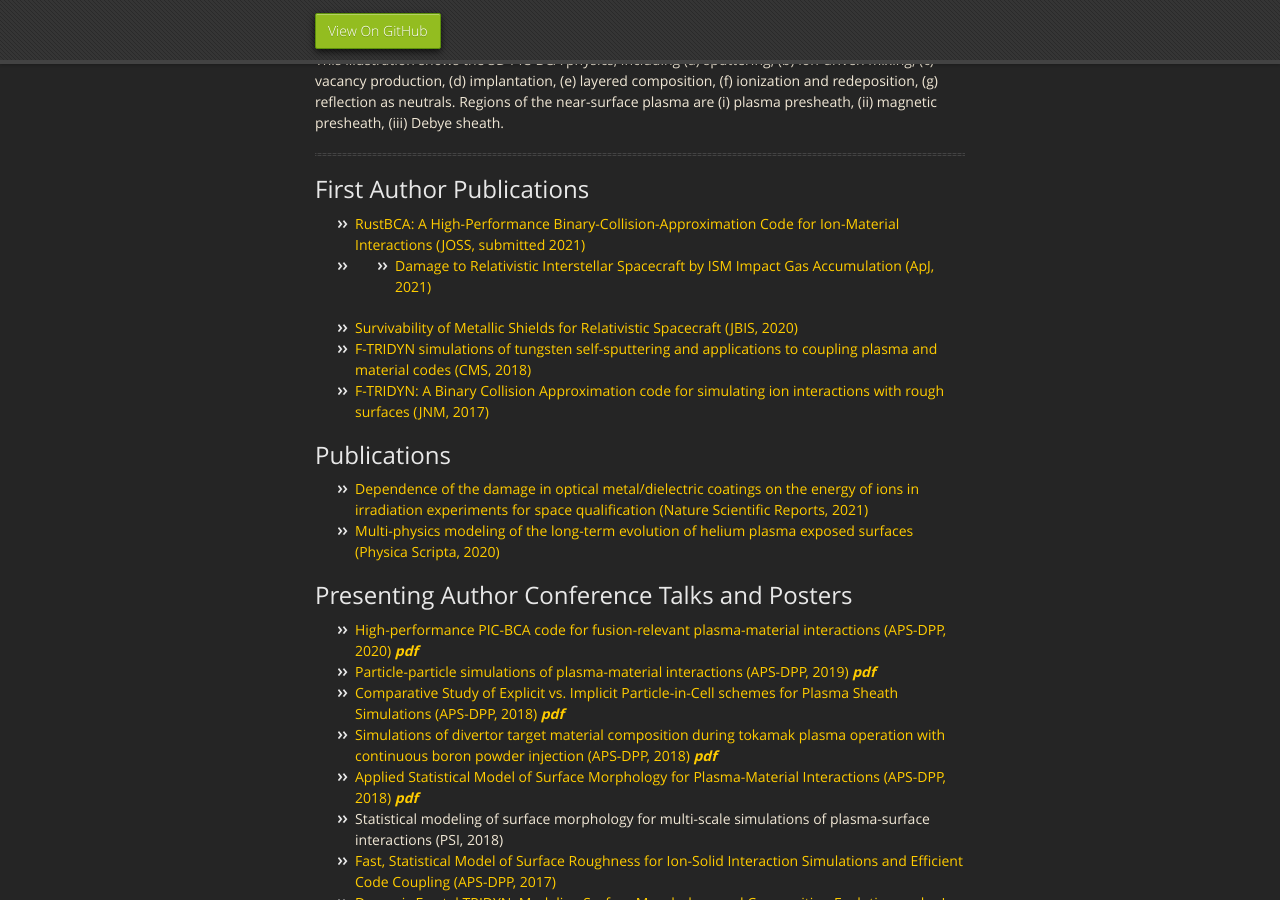
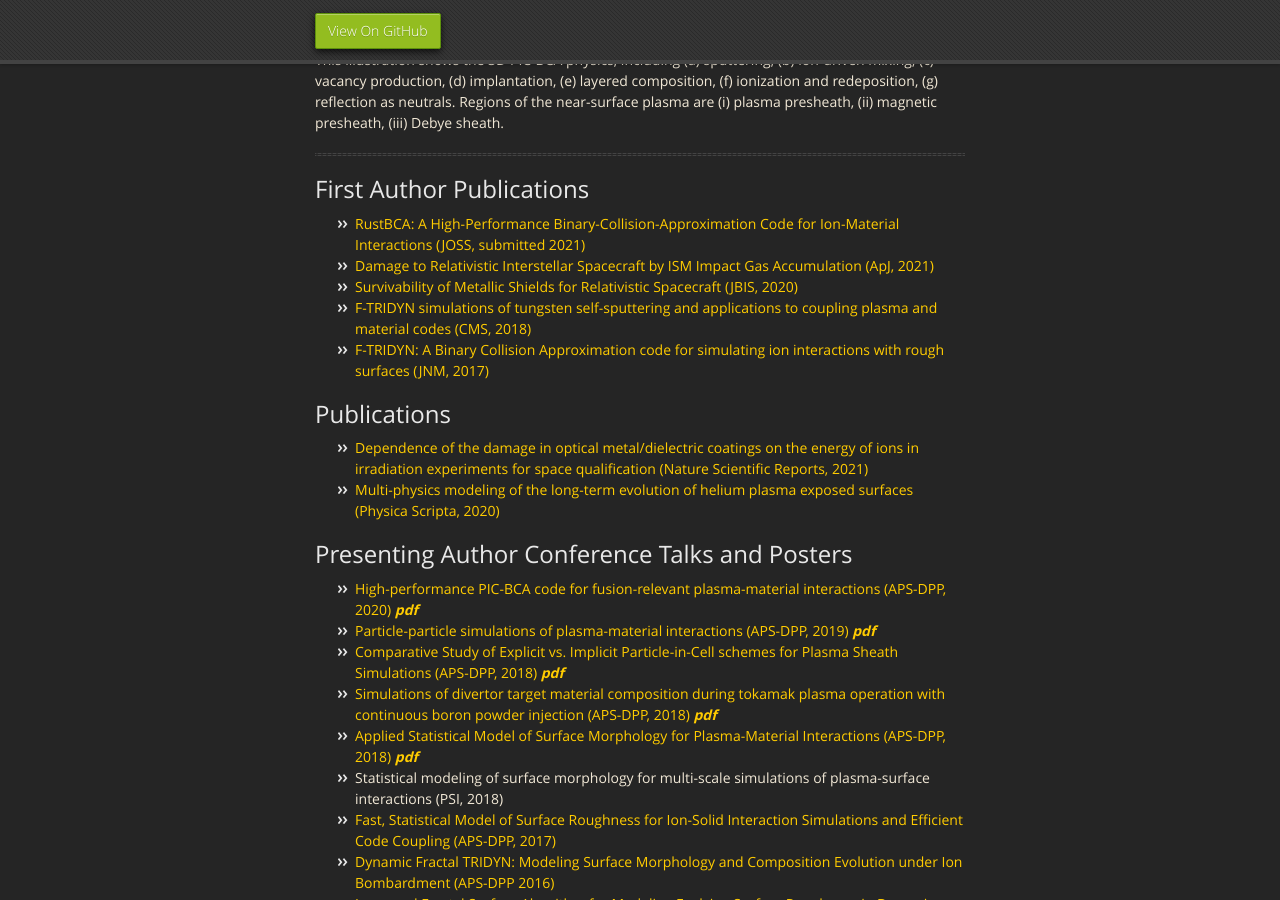
Before and after one commit to drobnyjt/test_jekyll, a Jekyll site: the page built from index.md, in a window 1280 px wide and 900 px high, scrolled down 1089 px. Built offline with Jekyll 4.4.1, drawn with Linux system fonts in a browser that asks for light colours; our own code applies the rules of GitHub Pages for plain Markdown files.

```diff
--- a/index.md
+++ b/index.md
@@ -23,7 +23,7 @@ This illustration shows the 3D PIC-BCA physics, including (a) sputtering, (b) io
 
 ## First Author Publications
 * [RustBCA: A High-Performance Binary-Collision-Approximation Code for Ion-Material Interactions (JOSS, submitted 2021)](https://github.com/lcpp-org/RustBCA/blob/master/paper/paper.md)
-* * [Damage to Relativistic Interstellar Spacecraft by ISM Impact Gas Accumulation (ApJ, 2021)](https://iopscience.iop.org/article/10.3847/1538-4357/abd4ec)
+* [Damage to Relativistic Interstellar Spacecraft by ISM Impact Gas Accumulation (ApJ, 2021)](https://iopscience.iop.org/article/10.3847/1538-4357/abd4ec)
 * [Survivability of Metallic Shields for Relativistic Spacecraft (JBIS, 2020)](https://jbis.org.uk/paper/2020.73.446)
 * [F-TRIDYN simulations of tungsten self-sputtering and applications to coupling plasma and material codes (CMS, 2018)](https://doi.org/10.1016/j.commatsci.2018.03.032)
 * [F-TRIDYN: A Binary Collision Approximation code for simulating ion interactions with rough surfaces (JNM, 2017)](https://doi.org/10.1016/j.jnucmat.2017.07.037)
```
